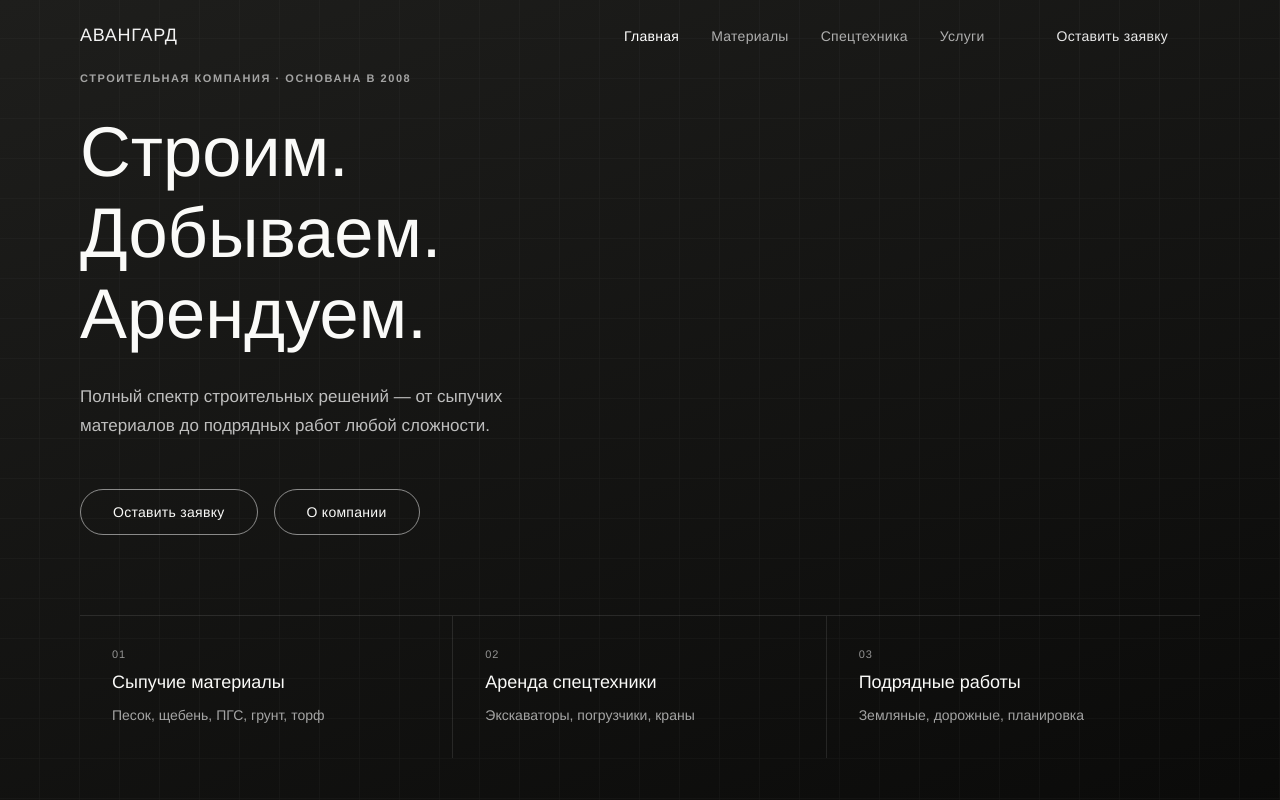
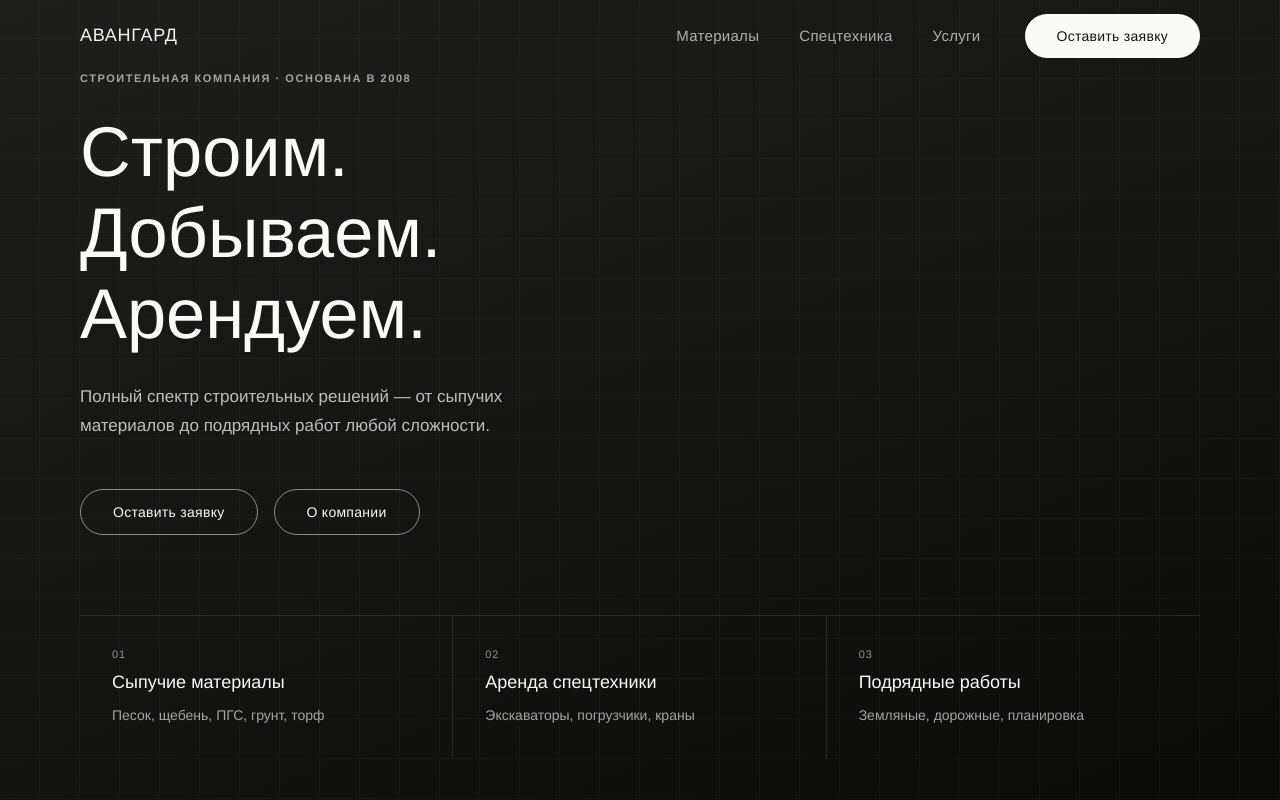
Before and after one commit to BottomSheet/avangard, a Vue app: page / in a window 1280 px wide. Shown: the top 800 px of the page. Built offline with nearby package versions, Linux system fonts and the light colour scheme.

Commit message:
Шапка

```diff
--- a/src/assets/styles/main.css
+++ b/src/assets/styles/main.css
@@ -33,24 +33,26 @@ a { color: inherit; text-decoration: none; }
 nav.app-nav {
   position: fixed; top: 0; left: 0; right: 0;
   height: var(--nav-h);
-  background: transparent;
-  backdrop-filter: none;
+  background: rgba(250,250,248,0);
+  backdrop-filter: blur(0px);
+  -webkit-backdrop-filter: blur(0px);
   border-bottom: 1px solid transparent;
   z-index: 100;
   display: flex; align-items: center;
-  transition: background 0.35s, border-color 0.35s;
+  transition: background 0.5s ease, backdrop-filter 0.5s ease, border-color 0.5s ease;
 }
 nav.app-nav.nav-scrolled {
-  background: rgba(250,250,248,0.92);
-  backdrop-filter: blur(12px);
+  background: rgba(250,250,248,0.85);
+  backdrop-filter: blur(16px);
+  -webkit-backdrop-filter: blur(16px);
   border-bottom-color: var(--border);
 }
 nav.app-nav:not(.nav-scrolled) .nav-logo { color: rgba(255,255,255,0.95); }
 nav.app-nav:not(.nav-scrolled) .nav-links a { color: rgba(255,255,255,0.65); }
 nav.app-nav:not(.nav-scrolled) .nav-links a:hover,
-nav.app-nav:not(.nav-scrolled) .nav-links a.active { color: rgba(255,255,255,1); }
-nav.app-nav:not(.nav-scrolled) .nav-cta { color: rgba(255,255,255,0.9); border-color: rgba(255,255,255,0.45); }
-nav.app-nav:not(.nav-scrolled) .nav-cta:hover { background: rgba(255,255,255,0.1); color: #fff; }
+nav.app-nav:not(.nav-scrolled) .nav-links a.active,
+nav.app-nav:not(.nav-scrolled) .nav-links a.router-link-active,
+nav.app-nav:not(.nav-scrolled) .nav-links a.router-link-exact-active { color: rgba(255,255,255,1); }
 nav.app-nav:not(.nav-scrolled) .burger span { background: rgba(255,255,255,0.8); }
 
 .nav-inner {
@@ -69,23 +71,44 @@ nav.app-nav:not(.nav-scrolled) .burger span { background: rgba(255,255,255,0.8);
 }
 
 .nav-links a {
-  font-size: 14px; font-weight: 400; letter-spacing: 0.02em;
+  font-size: 15px; font-weight: 400; letter-spacing: 0.02em;
   color: var(--mid); transition: color 0.2s;
+  padding: 8px 4px;
 }
 
-.nav-links a:hover, .nav-links a.active { color: var(--fg); }
+.nav-links a:hover { color: var(--fg); }
+.nav-links a.active,
+.nav-links a.router-link-active,
+.nav-links a.router-link-exact-active {
+  color: var(--fg);
+  font-weight: 500;
+}
 
 .nav-cta {
-  font-size: 13px; font-weight: 400;
-  padding: 10px 22px;
+  display: inline-flex; align-items: center;
+  font-size: 14px; font-weight: 500;
+  padding: 12px 26px;
   border: 1px solid var(--fg);
   border-radius: 100px;
-  transition: background 0.2s, color 0.2s;
   white-space: nowrap;
   cursor: pointer;
+  background: var(--fg);
+  color: var(--bg);
+  transition: background 0.2s, color 0.2s, border-color 0.2s;
 }
 
-.nav-cta:hover { background: var(--fg); color: var(--bg); }
+.nav-cta:hover { background: #333330; border-color: #333330; color: var(--bg); }
+
+nav.app-nav:not(.nav-scrolled) .nav-cta {
+  background: var(--bg);
+  color: var(--fg);
+  border-color: var(--bg);
+}
+nav.app-nav:not(.nav-scrolled) .nav-cta:hover {
+  background: rgba(255,255,255,0.88);
+  color: var(--fg);
+  border-color: rgba(255,255,255,0.88);
+}
 
 /* ─── SHARED LAYOUT ───────────────────────────────── */
 .wrap { max-width: var(--max); margin: 0 auto; padding: 0 40px; }
@@ -604,9 +627,23 @@ hr.app-hr { border: none; border-top: 1px solid var(--border); }
   .nav-inner { padding: 0 24px; }
   .hero-content, .page-hero-content { padding: 0 24px; padding-bottom: 64px; }
   .footer-inner { padding: 0 24px; }
-  .nav-links { display: none; flex-direction: column; position: fixed; top: var(--nav-h); left: 0; right: 0; background: var(--bg); padding: 24px; border-bottom: 1px solid var(--border); gap: 16px; }
+  .nav-links {
+    display: none; flex-direction: column;
+    position: fixed; top: var(--nav-h); left: 0; right: 0;
+    background: var(--bg);
+    padding: 16px 24px 24px;
+    border-bottom: 1px solid var(--border);
+    box-shadow: 0 8px 24px rgba(0,0,0,0.06);
+    gap: 0;
+  }
   .nav-links.open { display: flex; }
-  .nav-links a { font-size: 15px; color: var(--fg); }
+  .nav-links a {
+    font-size: 17px;
+    color: var(--fg);
+    padding: 16px 4px;
+    border-bottom: 1px solid var(--border);
+  }
+  .nav-links a:last-child { border-bottom: none; }
   .nav-cta { display: none; }
   .burger { display: flex; }
   h1 { font-size: 36px; }
@@ -620,6 +657,12 @@ hr.app-hr { border: none; border-top: 1px solid var(--border); }
   .gallery-item.gallery-item-large { grid-column: span 2; grid-row: span 1; }
   .process-step { border-right: none; border-bottom: 1px solid var(--border); }
   .footer-inner { flex-direction: column; gap: 12px; text-align: center; }
+  nav.app-nav:has(.nav-links.open) {
+    background: var(--bg);
+    border-bottom-color: var(--border);
+  }
+  nav.app-nav:has(.nav-links.open) .nav-logo { color: var(--fg); }
+  nav.app-nav:has(.nav-links.open) .burger span { background: var(--fg); }
 }
 
 /* ─── SUCCESS STATE ───────────────────────────────── */
--- a/src/data/site.js
+++ b/src/data/site.js
@@ -20,7 +20,6 @@ export const contacts = {
 }
 
 export const navLinks = [
-  { to: '/', label: 'Главная' },
   { to: '/materials', label: 'Материалы' },
   { to: '/equipment', label: 'Спецтехника' },
   { to: '/services', label: 'Услуги' }
```
